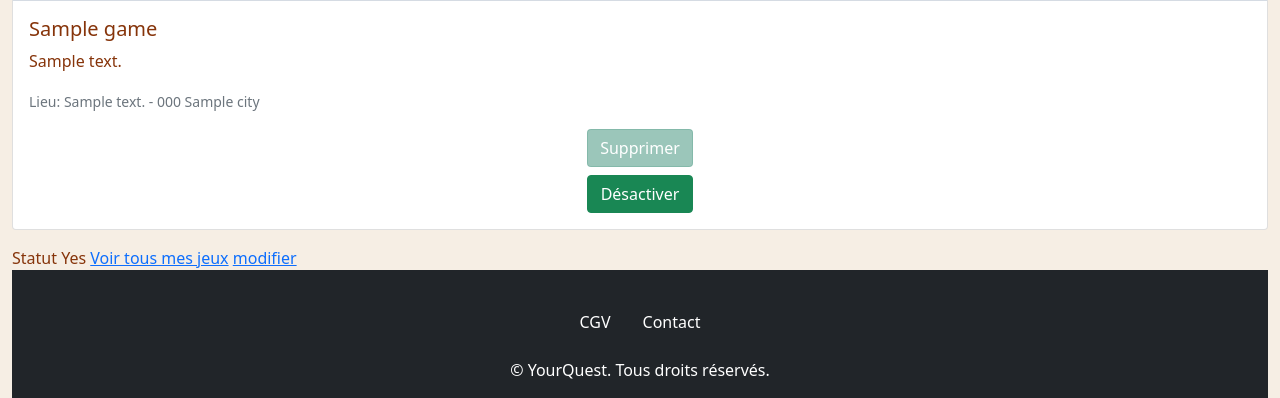
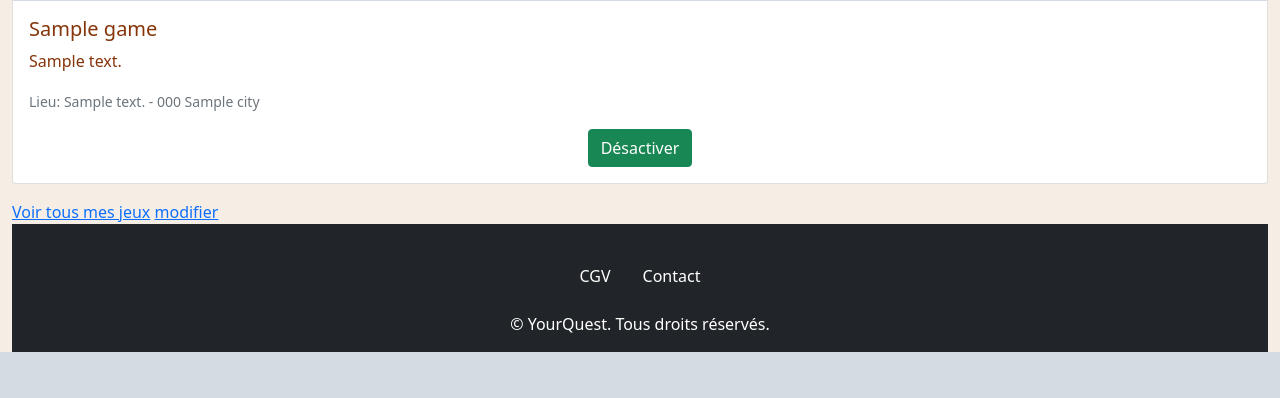
Before and after one commit to Carolineflament/your-quest, a Symfony app: template templates/backoffice/game/show.html.twig in a window 1280 px wide. Shown: the part 1053-1451 px from the top of the page. After the commit the page ends 1405 px from the top, so only its background shows below. Run offline with Twig, Linux system fonts and the light colour scheme; the template is opened without the code that fills it: most values are stand-ins (such as "Sample title", 1, 10 or a date in 2020); grey boxes marked "Sample" are stand-in pictures; some libraries are stand-ins or nearby versions.

Commit message:
WIP include _delete-form game

```diff
--- a/src/Controller/Backoffice/GameController.php
+++ b/src/Controller/Backoffice/GameController.php
@@ -3,6 +3,7 @@
 namespace App\Controller\Backoffice;
 
 use App\Entity\Game;
+use App\Entity\User;
 use App\Form\GameType;
 use App\Repository\GameRepository;
 use App\Service\CascadeTrashed;
@@ -58,10 +59,11 @@ class GameController extends AbstractController
     /**
      * @Route("/{slug}", name="app_backoffice_game_show", methods={"GET"})
      */
-    public function show(Game $game): Response
+    public function show(Game $game, User $user): Response
     {
         return $this->render('backoffice/game/show.html.twig', [
             'game' => $game,
+            'user' => $user,
         ]);
     }
 
--- a/templates/backoffice/game/_delete_form.html.twig
+++ b/templates/backoffice/game/_delete_form.html.twig
@@ -1,4 +1,4 @@
-<form method="post" action="{{ path('app_backoffice_game_delete', {'id': game.id}) }}" onsubmit="return confirm('Are you sure you want to delete this item?');">
-    <input type="hidden" name="_token" value="{{ csrf_token('delete' ~ game.id) }}">
-    <button class="btn">Supprimer</button>
+<form method="post" action="{{ path('app_backoffice_update_status', {'id': game.id}) }}" onsubmit="return confirm('Êtes-vous sûr de vouloir désactiver le jeu {{game.title}} ?\nSes checkpoints / questions seront mis à la poubelle !');">
+    <input type="hidden" name="_token" value="{{ csrf_token('delete' ~ user.id) }}">
+    <button class="btn {% if user.status is same as true %}btn-danger{% else %}btn-success{% endif %}">{% if user.status is same as false %} Activer {% else %} Désactiver {% endif %}</button>
 </form>
--- a/templates/backoffice/game/show.html.twig
+++ b/templates/backoffice/game/show.html.twig
@@ -6,7 +6,7 @@
     <div class="container-fluid mb-3">
         <h1>Mon jeu : {{ game.title }}</h1>
 
-    {% for user in users %}
+
         <div class="card mb-3">
             <img src="{{ game.image }}" class="card-img-top" alt="...">
             <div class="card-body">
@@ -14,21 +14,10 @@
                 <p class="card-text">{{ game.summary }}</p>
                 <p class="card-text"><small class="text-muted">Lieu: {{ game.address }} - {{ game.postalCode }} {{ game.city }}</small></p>
                 <div class="d-grid gap-2 justify-content-md-center">
-                    <a href="{{ path('app_backoffice_game_edit', {'id': game.id}) }}" class="btn btn-primary">Supprimer</a>
-                    <a href="{{ path('app_backoffice_update_status', {'id': game.id}) }}" class="btn {% if user.status is same as true %}btn-danger{% else %}btn-success{% endif %}" {% if user.status is same as true %}  onclick="return confirm('Êtes-vous sûr de vouloir désactiver le jeu {{game.title}} ?\nSes jeux / checkpoints / questions seront mis à la poubelle !');" {% endif %}>{% if user.status is same as false %} Activer {% else %} Désactiver {% endif %}</a>
+                    {{ include('backoffice/game/_delete_form.html.twig') }}
                 </div>
             </div>
         </div>
-    {% endfor %}
-
-
-                <tr>
-                    <th>Statut</th>
-                    <td>{{ game.status ? 'Yes' : 'No' }}</td>
-                </tr>
-
-            </tbody>
-        </table>
 
         <a href="{{ path('app_backoffice_game_index') }}">Voir tous mes jeux</a>
 
```
